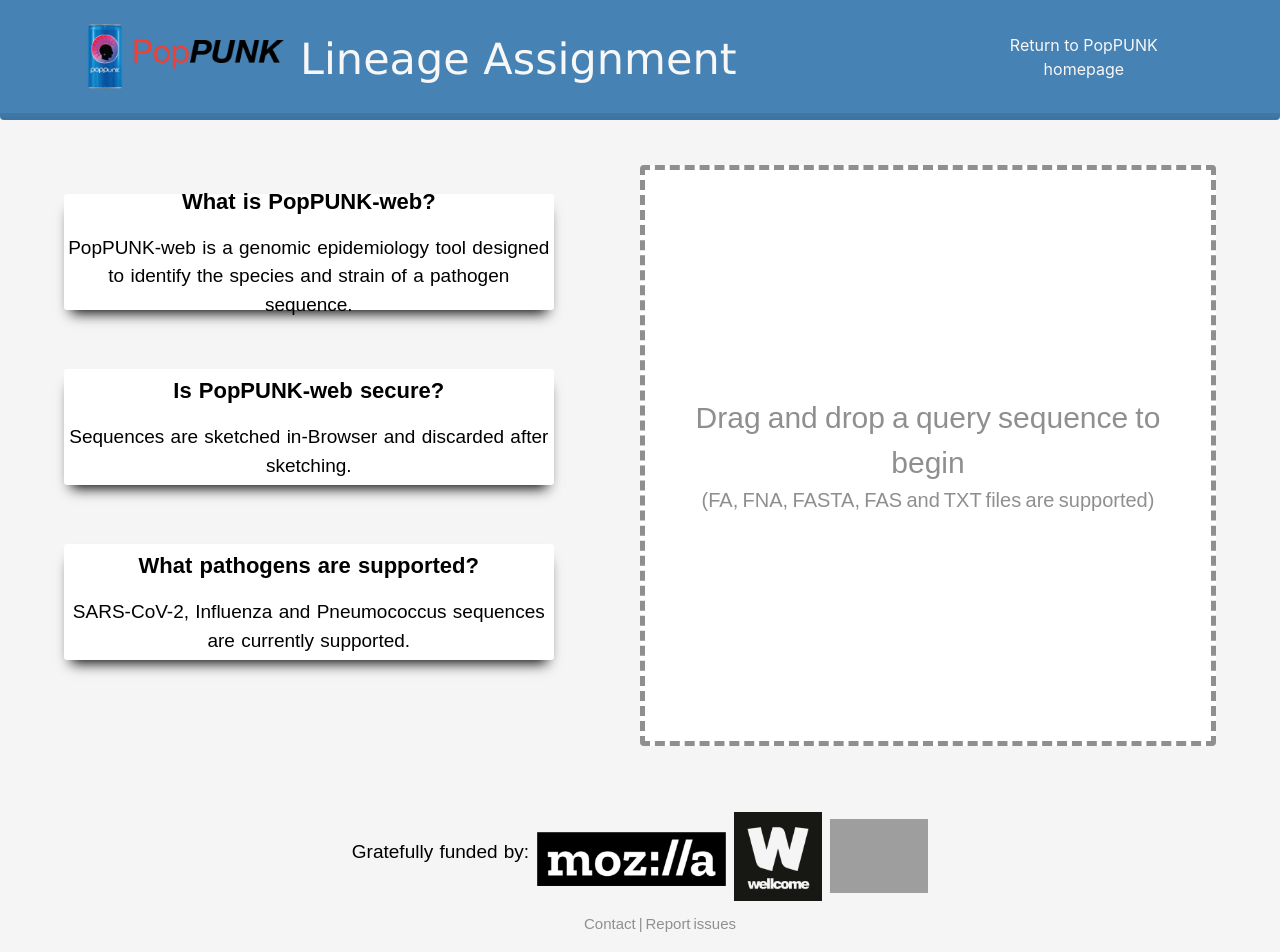
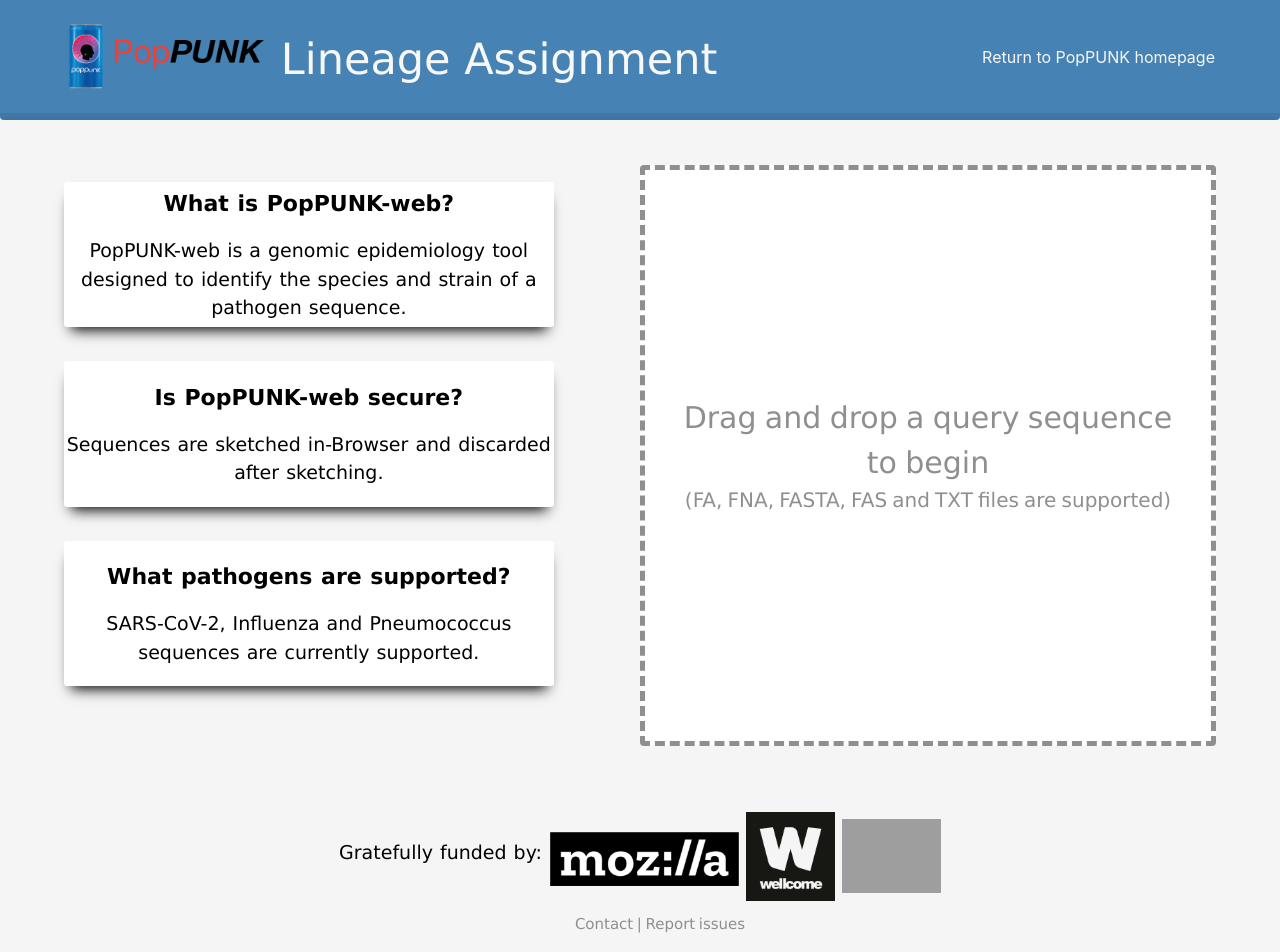
Before and after one commit to johnlees/PopPUNK-web, a React (Create React App) app: page / in a window 1280 px wide. Built offline with nearby package versions, Linux system fonts and the light colour scheme; grey boxes are pictures that could not be loaded; what cytoscape-cise would draw is missing.

Commit message:
Working frontend with network receive from flask

```diff
--- a/package.json
+++ b/package.json
@@ -20,7 +20,7 @@
     "react-dom": "^16.13.1",
     "react-dropzone": "^11.2.0",
     "react-plotly.js": "^2.5.0",
-    "react-scripts": "^3.4.4",
+    "react-scripts": "^3.4.4"
   },
   "scripts": {
     "start": "react-scripts start",
--- a/src/App.js
+++ b/src/App.js
@@ -60,7 +60,7 @@ return (
         <div className="flexbox-container">
           <img className='logo' src={PopPUNKLogo} alt="PopPUNK logo"/>
           <div id="title-font" className="title">Lineage Assignment</div>
-          <Button style={{ marginLeft: "auto", padding: "0% 6.5% 0% 0%" }} id="home-link" href="https://poppunk.net/" variant="link">Return to PopPUNK homepage</Button>
+          <Button style={{ marginLeft: "auto", padding: "0% 5% 0% 0%" }} id="home-link" href="https://poppunk.net/" variant="link">Return to PopPUNK homepage</Button>
         </div>
         <div>
           <div className="content-container">
--- a/src/CSS/Fonts.css
+++ b/src/CSS/Fonts.css
@@ -10,7 +10,7 @@
   }
 
 #description-header-font {
-  font-family: Arial, Helvetica, sans-serif;
+  font-family: "Lucida Sans Unicode", "Lucida Grande", serif;
   font-size: 22px;
   word-spacing: 1px;
   font-weight: bold;
@@ -22,7 +22,7 @@
   }
 
 #description-font {
-  font-family: Arial, Helvetica, sans-serif;
+  font-family: "Lucida Sans Unicode", "Lucida Grande", serif;
   font-size: 19px;
   word-spacing: 1px;
   color: #000000;
@@ -34,7 +34,7 @@
   }
 
 #dropzone-inactive {
-  font-family: Arial, Helvetica, sans-serif;
+  font-family: "Lucida Sans Unicode", "Lucida Grande", serif;
   font-size: 30px;
   word-spacing: -1.2px;
   color: #8F8F8F;
@@ -46,7 +46,7 @@
   }
 
 #accepted-files {
-  font-family: Arial, Helvetica, sans-serif;
+  font-family: "Lucida Sans Unicode", "Lucida Grande", serif;
   font-size: 20px;
   word-spacing: -1.2px;
   color: #8F8F8F;
@@ -58,7 +58,7 @@
   }
 
 #dropzone-active {
-  font-family: Arial, Helvetica, sans-serif;
+  font-family: "Lucida Sans Unicode", "Lucida Grande", serif;
   font-size: 30px;
   word-spacing: -1.2px;
   color: #000000;
@@ -70,7 +70,7 @@
   }
 
 #loader-font {
-  font-family: Arial, Helvetica, sans-serif;
+  font-family: "Lucida Sans Unicode", "Lucida Grande", serif;
   font-size: 26px;
   color: #000000;
   font-weight: normal;
@@ -81,7 +81,7 @@
   }
 
 #footer-font {
-  font-family: Arial, Helvetica, sans-serif;
+  font-family: "Lucida Sans Unicode", "Lucida Grande", serif;
   font-size: 15px;
   word-spacing: -1.2px;
   color: #8F8F8F;
@@ -93,7 +93,7 @@
 }
 
 #funder-font {
-  font-family: Arial, Helvetica, sans-serif;
+  font-family: "Lucida Sans Unicode", "Lucida Grande", serif;
   font-size: 19px;
   word-spacing: 1px;
   color: #000000;
--- a/src/CSS/styles/App.css
+++ b/src/CSS/styles/App.css
@@ -30,7 +30,7 @@ App {
   height: 70%;
   float: left;
   width: 10% auto;
-  padding: 0% 0% 0% 6.5%;
+  padding: 0% 0% 0% 5%;
   vertical-align: middle;
 }
 
--- a/src/CSS/styles/LandingPage.css
+++ b/src/CSS/styles/LandingPage.css
@@ -31,9 +31,9 @@
     justify-content: center;
     align-items: center;
     width: 100%;
-    height: 20%;
+    height: 25%;
     background-color: #FFFFFF;
-    margin: 6% 0% 6% 0%;
+    margin: 3.5% 0% 3.5% 0%;
     box-shadow: 0px 10px 13px -7px #000000, 5px 5px 15px 5px rgba(0,0,0,0);
     border-radius: 3px;
 }
--- a/src/components/ResultsPage/changeView.js
+++ b/src/components/ResultsPage/changeView.js
@@ -7,7 +7,6 @@ import Microreact from './Microreact'
 import Plots from './Plots'
 import Stats from './Statistics'
 import Loading from '../LoadingPage/Loading'
-//import Phylocanvas from './Phylocanvas'
 
 function ChangeView(props) {
 
@@ -47,8 +46,8 @@ function ChangeView(props) {
         setShowStats(false)
         setShowPlots(false)
         setShowMicroreact(false)
-        setShowCytoscape(true)
-        setShowPhylo(false)
+        setShowCytoscape(false)
+        setShowPhylo(true)
     };
 
     const onCytoscape = () => {
@@ -87,7 +86,6 @@ function ChangeView(props) {
                     <Nav.Link className={"nav-link" + (showStats ? '-active' : '')} id={"navbar-font" + (showStats ? '-active' : '')} onClick={ onStats }>Statistics</Nav.Link>
                     <Nav.Link className={"nav-link" + (showPlots ? '-active' : '')} id={"navbar-font" + (showPlots ? '-active' : '')}  onClick={ onPlots }>Plots</Nav.Link>
                     <Nav.Link className={"nav-link" + (showMicroreact ? '-active' : '')} id={"navbar-font" + (showMicroreact ? '-active' : '')}  onClick={ onMicrorreact }>Microreact</Nav.Link>
-                    <Nav.Link className={"nav-link" + (showPhylo ? '-active' : '')} id={"navbar-font" + (showPhylo ? '-active' : '')}  onClick={ onPhylo }>Phylocanvas</Nav.Link>
                     <Nav.Link className={"nav-link" + (showCytoscape ? '-active' : '')} id={"navbar-font" + (showCytoscape ? '-active' : '')}  onClick={ onCytoscape }>Network</Nav.Link>
                 </Nav>
                 </Navbar.Collapse>
```
Also changed, not shown: public/index.html (line endings or trailing spaces), src/CSS/styles/ResultsPage.css (line endings or trailing spaces), src/components/ResultsPage/Plots.js (line endings or trailing spaces), src/components/ResultsPage/Results.js (line endings or trailing spaces), src/components/ResultsPage/Statistics.js (line endings or trailing spaces), 1 other file (tests, documents, lock files or other folders).
